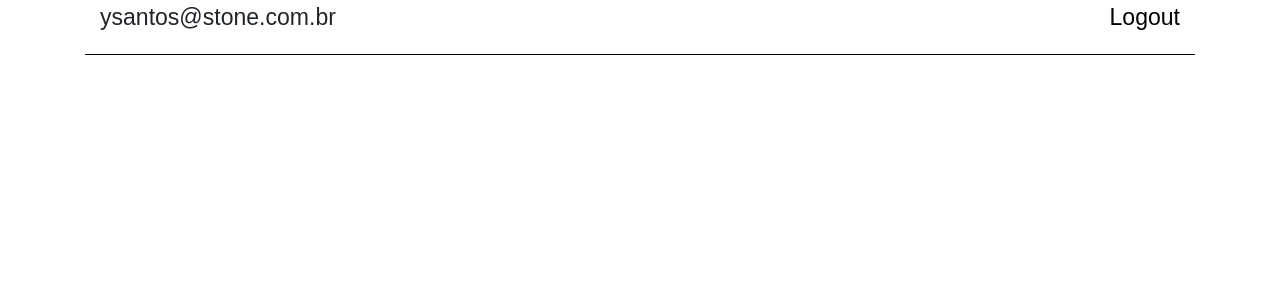
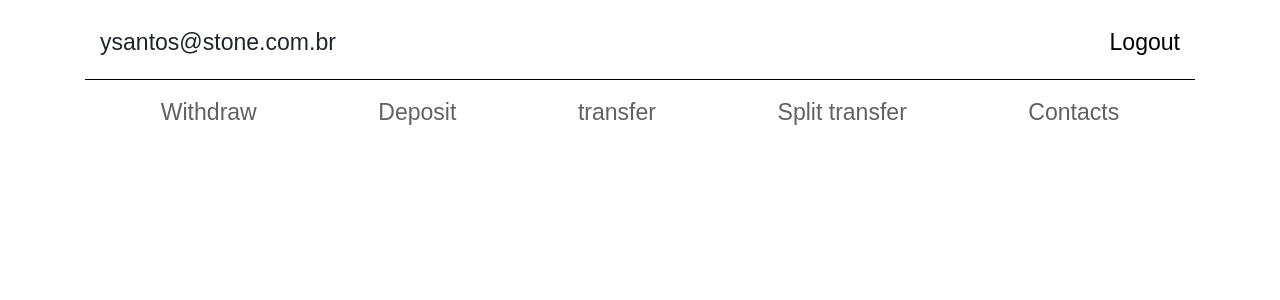
Before and after one commit to yashin5/financial_system_web, a React (Create React App) app: page /home in a window 1280 px wide. Shown: the top 300 px of the page. Built offline with nearby package versions, Linux system fonts and the light colour scheme.

Commit message:
feat: navigation

```diff
--- /dev/null
+++ b/src/components/Navigation.tsx
@@ -0,0 +1,38 @@
+import React from 'react'
+import { Container } from 'reactstrap'
+import { NavLink } from 'react-router-dom';
+import styled from 'styled-components'
+
+interface NavigationItem{
+    label: string,
+    path: string,
+}
+
+interface Props{
+    navigation: Array<NavigationItem>
+}
+
+const Navigation = (props: Props) => {
+    return (
+        <NavigationContainer>
+            {props.navigation.map((navigationItem: NavigationItem) =>(
+                <NavLinkStyled to={navigationItem.path}>{navigationItem.label}</NavLinkStyled>
+            ))}
+        </NavigationContainer>
+    )
+}
+
+export default Navigation
+
+const NavLinkStyled = styled(NavLink)`
+    padding-top: 15px;
+    color: #616161;
+    &:hover{
+        color: black;
+    }
+`;
+
+const NavigationContainer = styled(Container)`
+    display: flex;
+    justify-content: space-around;
+`;
--- /dev/null
+++ b/src/nav.tsx
@@ -0,0 +1,24 @@
+const nav =[
+    {
+        label: "Withdraw",
+        path: "/withdraw"
+    },
+    {
+        label: "Deposit",
+        path: "/deposit"
+    },
+    {
+        label: "transfer",
+        path: "/transfer"
+    },
+    {
+        label: "Split transfer",
+        path: "/split_transfer"
+    },
+    {
+        label: "Contacts",
+        path: "/contacts"
+    }
+]
+
+export default nav
--- a/src/pages/Dashboard.tsx
+++ b/src/pages/Dashboard.tsx
@@ -2,6 +2,7 @@ import React, { Component } from 'react'
 import { BrowserRouter, Route, Switch } from 'react-router-dom';
 import { Container } from 'reactstrap'
 import Header from '../views/Header'
+import NavigationFunctions from '../views/NavigationFunctions'
 
 interface State{
     email: string,
@@ -22,6 +23,7 @@ export default class Dashboard extends Component<Props,State>{
             <BrowserRouter>
                 <Container>
                     <Header email={"ysantos@stone.com.br"}/>
+                    <NavigationFunctions/>
                         <Switch>
                             {/* <Route exact path="/candidatos" component={Candidates} /> */}
                         </Switch>
--- a/src/views/Header.tsx
+++ b/src/views/Header.tsx
@@ -13,10 +13,10 @@ const Header = (props: Props) =>{
     };
 
     return (
-        <NavigationContainer>
+        <HeaderContainer>
             <p>{props.email}</p>
             <Logout onClick={logout} href='#'>Logout</Logout>
-        </NavigationContainer>
+        </HeaderContainer>
     );
 };
 
@@ -25,12 +25,13 @@ export default Header
 const Logout = styled.a`
     color: black;
     &:hover{
-        color: black;
+        color: #c6c6c6;
         opacity: 0.5;
     }
 `;
 
-const NavigationContainer = styled(Container)`
+const HeaderContainer = styled(Container)`
+    margin-top: 25px;
     display: flex;
     justify-content: space-between;
     border-bottom: 1px solid black;
--- /dev/null
+++ b/src/views/NavigationFunctions.tsx
@@ -0,0 +1,13 @@
+import React from 'react'
+import { Container } from 'reactstrap'
+import styled from 'styled-components'
+import Navigation from '../components/Navigation'
+import nav from '../nav'
+
+const NavigationFunctions = () => {
+    return(
+        <Navigation navigation={nav} />
+    )
+}
+
+export default NavigationFunctions
```
